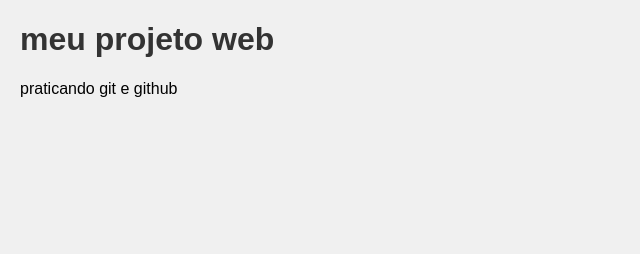
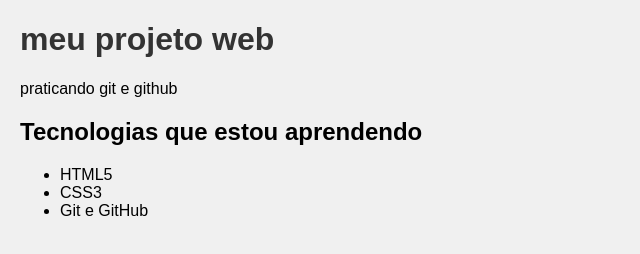
Before and after one commit to gabrielreiss0/pratica-git-web, a plain HTML site: page index.html in a window 1280 px wide. Shown: the whole page, without its empty margins (0-640 px from the left). Drawn offline with Linux system fonts and the light colour scheme.

Commit message:
feat: adiciona lista de tecnologias

```diff
--- a/index.html
+++ b/index.html
@@ -11,6 +11,15 @@
 
     <p> praticando git e github</p>
 
+    <h2> Tecnologias que estou aprendendo </h2>
+
+    <ul>
+        <li>HTML5</li>
+        <li> CSS3</li>
+        <li> Git e GitHub</li>
+    </ul>
+
+
     <script src="js/script.js"></script>
 </body>
 </html>
```
